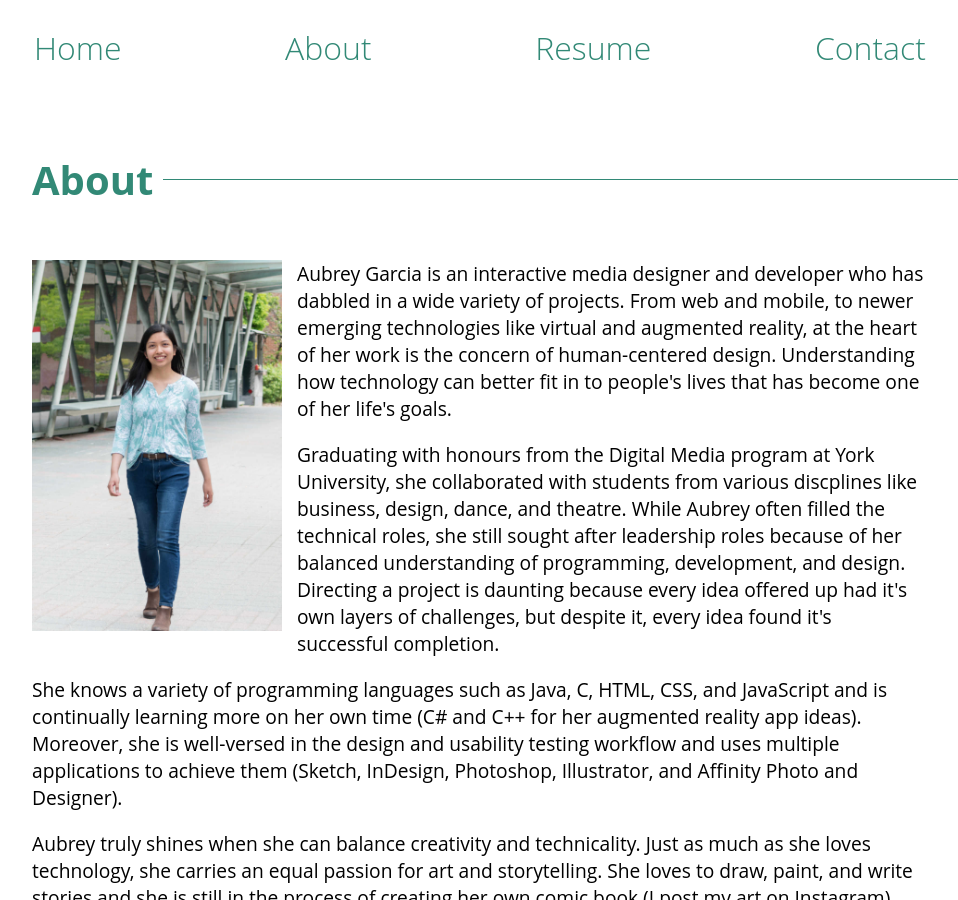
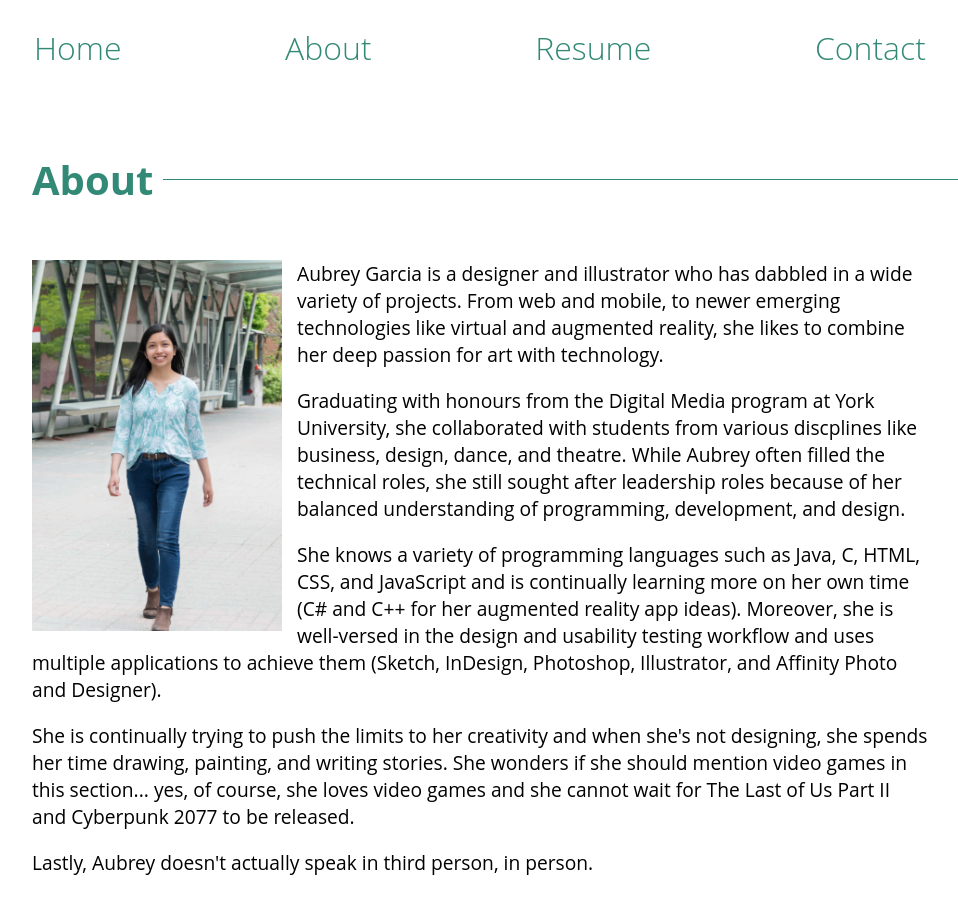
Before and after one commit to aubreymae/papayadots-portfolio, a Jekyll site: the page built from about.html, in a window 1280 px wide and 900 px high, scrolled down 954 px. Shown: the whole window, without its empty margins (160-1118 px from the left). Built offline with Jekyll 4.4.1, drawn with Linux system fonts in a browser that asks for light colours; some of the changed text lies outside the part shown.

Commit message:
Changed about

```diff
--- a/about.html
+++ b/about.html
@@ -15,13 +15,13 @@ title: Aubrey Garcia's Portfolio
                 <img class="thumbnail" src="/assets/others/Aubrey4.jpg" width="100%" height="100%" />
             </a>
             <div class="about-me-desc">
-                <p>Aubrey Garcia is an interactive media designer and developer who has dabbled in a wide variety of projects. From web and mobile, to newer emerging technologies like virtual and augmented reality, at the heart of her work is the concern of human-centered design. Understanding how technology can better fit in to people's lives that has become one of her life's goals.</p>
+                <p>Aubrey Garcia is a designer and illustrator who has dabbled in a wide variety of projects. From web and mobile, to newer emerging technologies like virtual and augmented reality, she likes to combine her deep passion for art with technology.</p>
 
-                <p>Graduating with honours from the Digital Media program at York University, she collaborated with students from various discplines like business, design, dance, and theatre. While Aubrey often filled the technical roles, she still sought after leadership roles because of her balanced understanding of programming, development, and design. Directing a project is daunting because every idea offered up had it's own layers of challenges, but despite it, every idea found it's successful completion.</p>
+                <p>Graduating with honours from the Digital Media program at York University, she collaborated with students from various discplines like business, design, dance, and theatre. While Aubrey often filled the technical roles, she still sought after leadership roles because of her balanced understanding of programming, development, and design.</p>
 
                 <p>She knows a variety of programming languages such as Java, C, HTML, CSS, and JavaScript and is continually learning more on her own time (C# and C++ for her augmented reality app ideas). Moreover, she is well-versed in the design and usability testing workflow and uses multiple applications to achieve them (Sketch, InDesign, Photoshop, Illustrator, and Affinity Photo and Designer).</p>
 
-                <p>Aubrey truly shines when she can balance creativity and technicality. Just as much as she loves technology, she carries an equal passion for art and storytelling. She loves to draw, paint, and write stories and she is still in the process of creating her own comic book (I post my art on <a href="https://www.instagram.com/aubsimg/?hl=en">Instagram</a>). She wonders if she should mention video games in this section... yes, of course, she loves video games and she cannot wait for The Last of Us Part II and Cyberpunk 2077 to be released.</p>
+                <p>She is continually trying to push the limits to her creativity and when she's not designing, she spends her time drawing, painting, and writing stories. She wonders if she should mention video games in this section... yes, of course, she loves video games and she cannot wait for The Last of Us Part II and Cyberpunk 2077 to be released.</p>
 
                 <p>Lastly, Aubrey doesn't actually speak in third person, in person.</p>
             </div>
```
